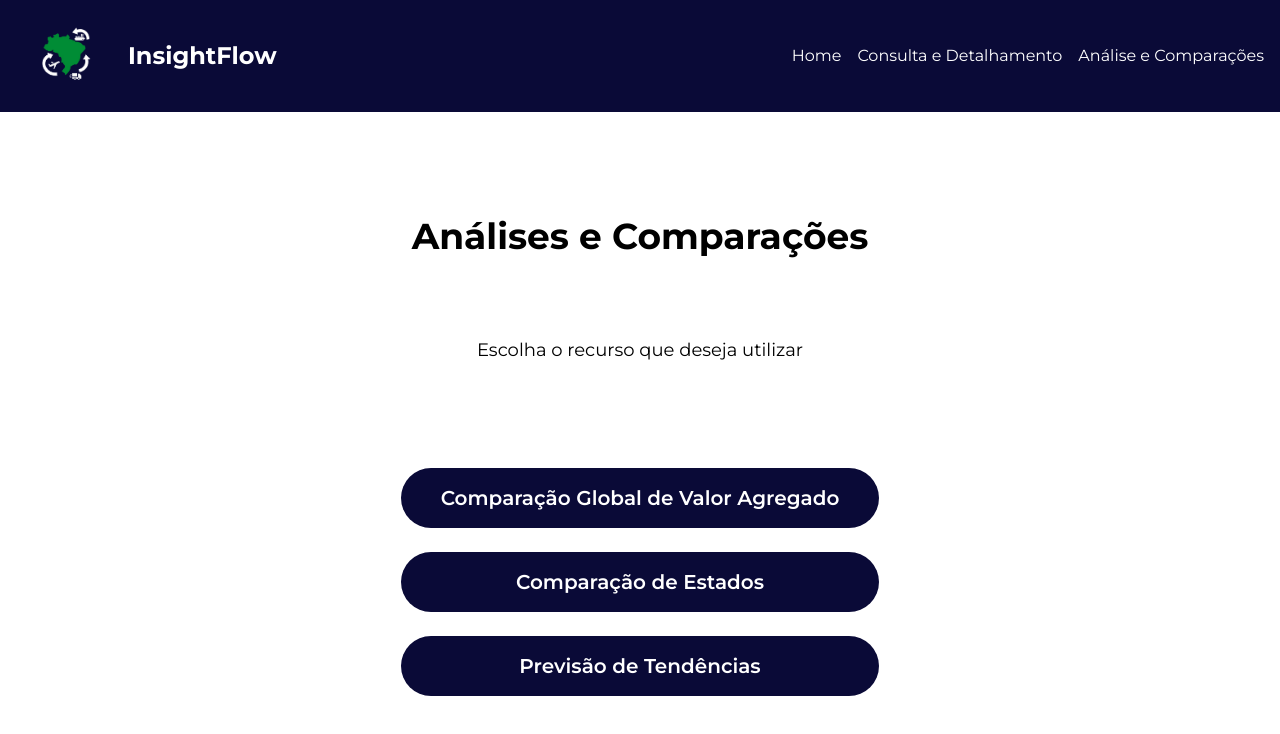
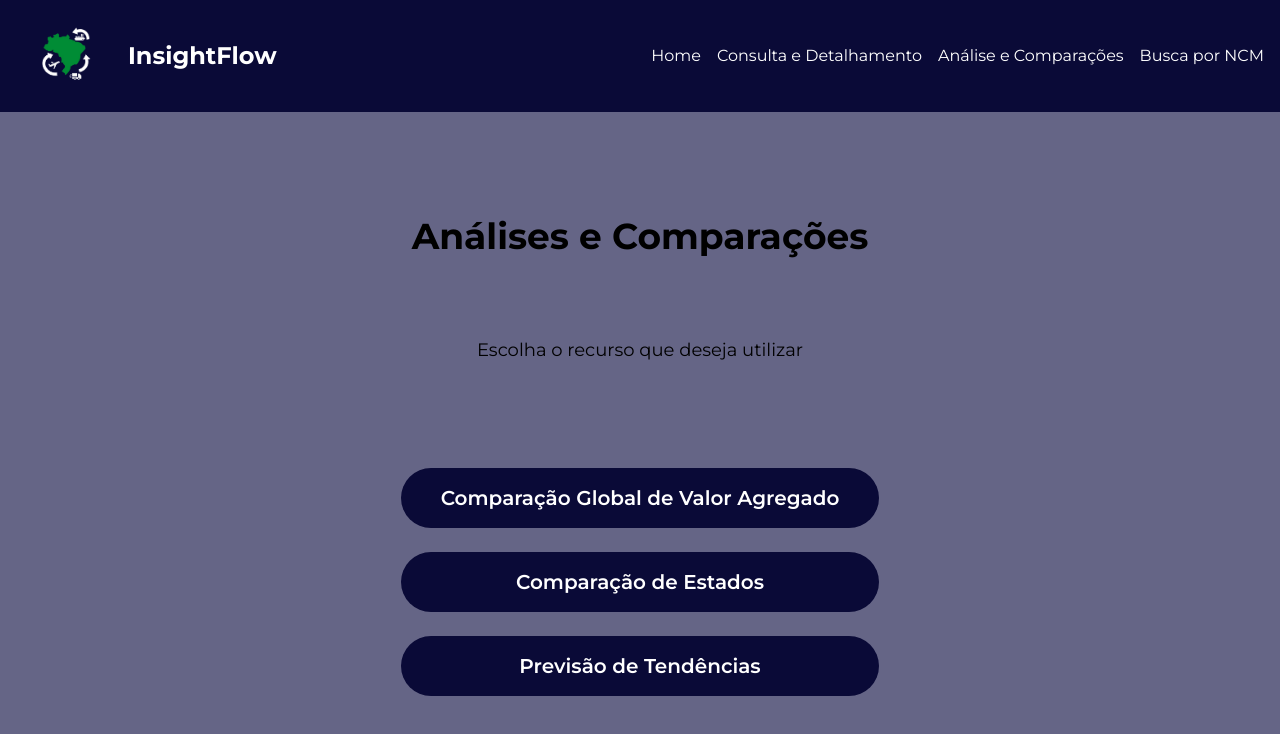
Before and after one commit to Titus-System/3Semestre-ADS-Frontend, a React (Vite) app in the folder frontend/: page /analise_comparacoes in a window 1280 px wide. Shown: the top 734 px of the page. Built offline with nearby package versions, Linux system fonts and the light colour scheme.

Commit message:
feat(buscaNCM) criação pagina buscaNCM

```diff
--- a/frontend/src/App.tsx
+++ b/frontend/src/App.tsx
@@ -1,16 +1,13 @@
-import { useState } from 'react'
 import Header from './components/header'
 import Footer from './components/footer'
 import AppRoutes from './routes/appRoutes';
 
 function App() {
-  const [example] = useState<string>('');
   return (
     <>
-        <div className="flex flex-col min-h-screen">
+        <div className="flex flex-col min-h-screen bg-[#656586]">
             <Header/>
             <main className='flex-grow container mx-auto p-4'>
-                <p>{example}</p>
                 <AppRoutes/>
             </main>
             <Footer/>
--- a/frontend/src/components/header.tsx
+++ b/frontend/src/components/header.tsx
@@ -20,6 +20,9 @@ export default function Header() {
               <li>
                 <a href="/analise_comparacoes" className="hover:underline">Análise e Comparações</a>
               </li>
+              <li>
+                <a href="/buscaNCM" className="hover:underline">Busca por NCM</a>
+              </li>
             </ul>
           </nav>
         </div>
--- a/frontend/src/routes/appRoutes.tsx
+++ b/frontend/src/routes/appRoutes.tsx
@@ -2,6 +2,7 @@ import { BrowserRouter, Route, Routes } from "react-router-dom";
 import HomePage from "../pages/homePage";
 import ConsultaDetalhamento from "../pages/consultaDetalhamento";
 import AnaliseComparacoes from "../pages/analiseComparacoes";
+import BuscarNCM from "../pages/buscaNCM";
 
 export default function AppRoutes(){
 
@@ -11,6 +12,7 @@ export default function AppRoutes(){
                 <Route path="/" element={<HomePage/>} />
                 <Route path="/consulta_detalhamento" element={<ConsultaDetalhamento/>} />
                 <Route path="/analise_comparacoes" element={<AnaliseComparacoes/>} />
+                <Route path="/buscaNCM" element={<BuscarNCM/>} />
                 {/* <Route path="/dashboard" element={<DashboardPage/>} /> */}
             </Routes>
         </BrowserRouter>
```
